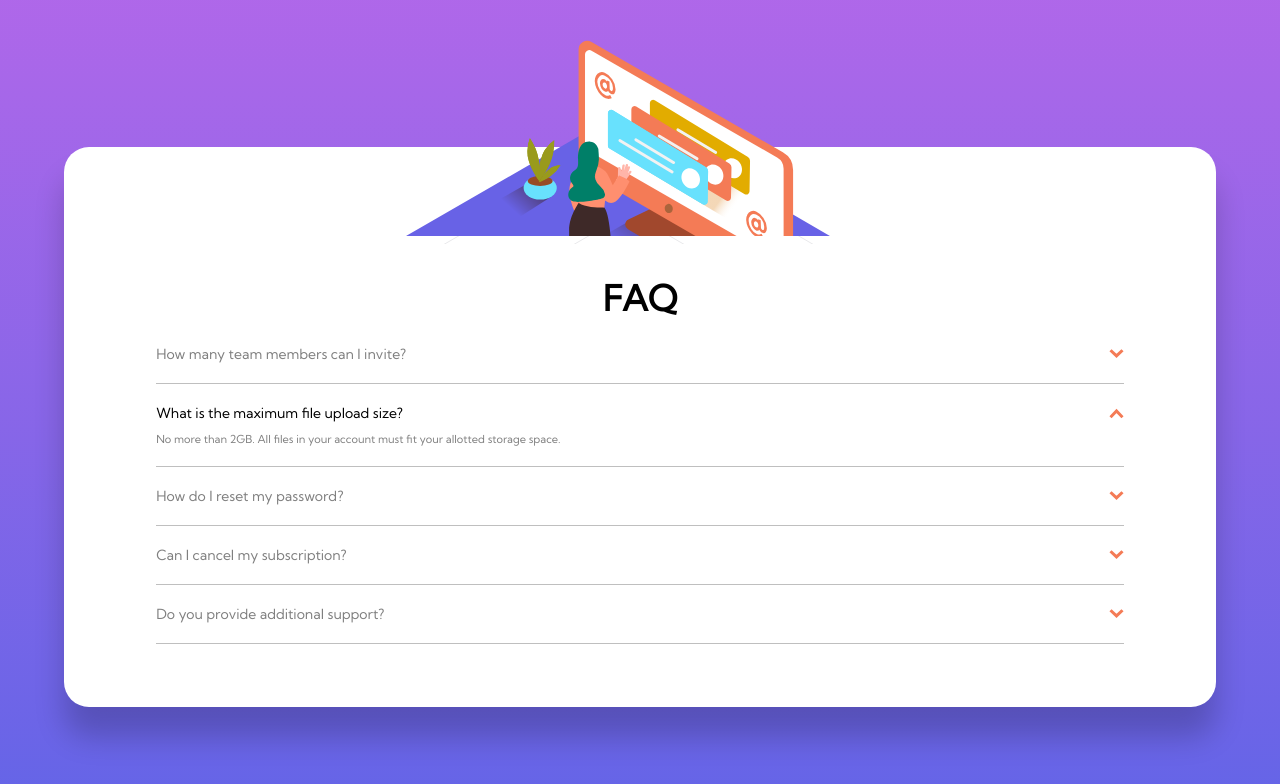
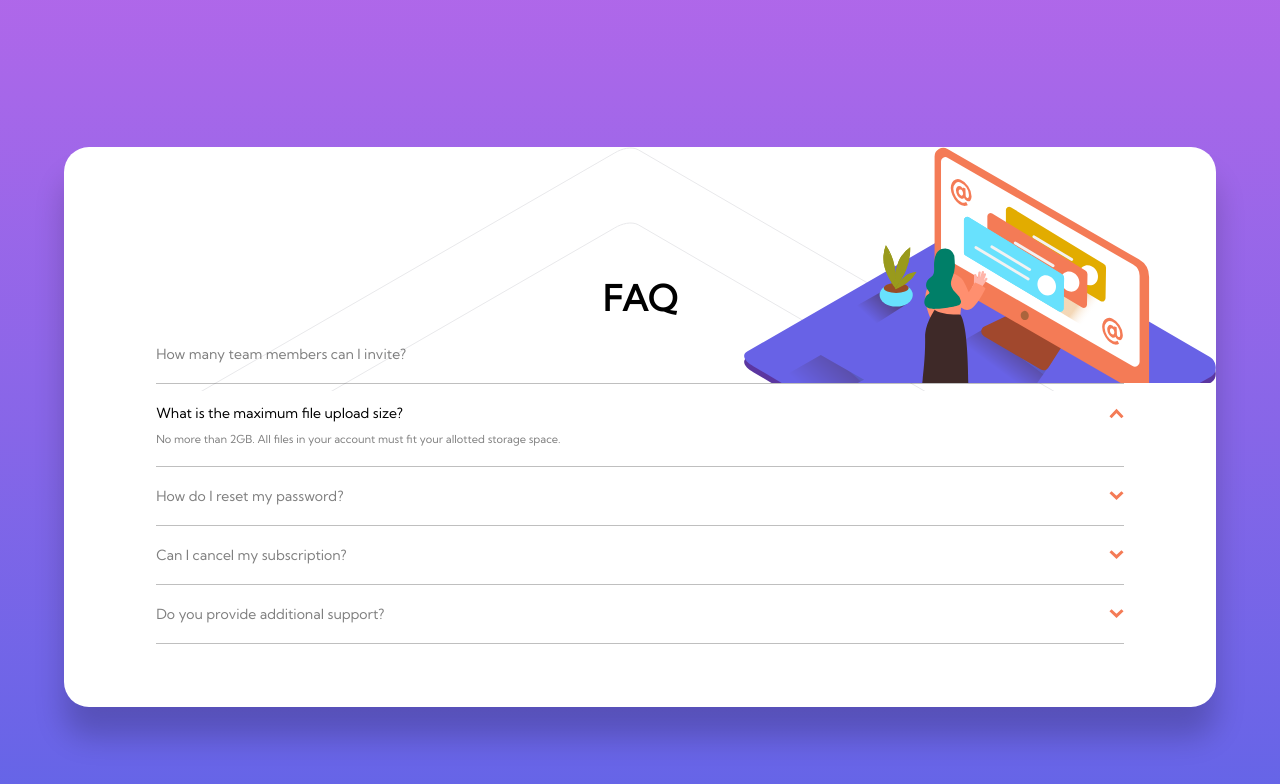
Before and after one commit to dlfigueira-frontendmentor/faq-accordion-card, an Angular app: page / in a window 1280 px wide. Shown: the top 784 px of the page. Built offline with nearby package versions, Linux system fonts and the light colour scheme.

Commit message:
Moved background into the card article

```diff
--- a/src/app/app.component.css
+++ b/src/app/app.component.css
@@ -12,22 +12,25 @@
   height: 100%;
   width: 100%;
   background-image: linear-gradient(hsl(273, 75%, 66%), hsl(240, 73%, 65%));
+  z-index: -1;
 }
 
 .faq-accordion-card__illustration-background {
-  position: absolute;
+  position: fixed;
   height: calc(104px + 5vh + 100px);
   width: 100%;
   top: 0;
+  left: 0;
   background: url("../assets/bg-pattern-mobile.svg") no-repeat top calc(5vh + 100px) center;
   z-index: 1;
 }
 
 .faq-accordion-card__illustration {
-  position: absolute;
+  position: fixed;
   height: calc(196px + 5vh);
   width: 100%;
   top: 0;
+  left: 0;
   background: url("../assets/illustration-woman-online-mobile.svg") no-repeat top 5vh right calc(50% + 16px);
   z-index: 1;
 }
@@ -153,8 +156,8 @@
     position: absolute;
     height: calc(104px + 5vh + 100px);
     width: 100%;
-    top: 0;
-    background: url("../assets/bg-pattern-desktop.svg") no-repeat top calc(5vh + 100px) center;
+    left: 0;
+    background: url("../assets/bg-pattern-desktop.svg") no-repeat top center;
     z-index: 1;
   }
 
@@ -162,9 +165,10 @@
     position: absolute;
     height: calc(196px + 5vh);
     width: 100%;
-    top: 0;
-    background: url("../assets/illustration-woman-online-desktop.svg") no-repeat top 5vh right calc(50% + 16px);
+    left: 0;
+    background: url("../assets/illustration-woman-online-desktop.svg") no-repeat top right;
     z-index: 1;
+    overflow: hidden;
   }
 
   .faq-accordion-card {
@@ -176,6 +180,7 @@
     box-shadow: 0 30px 30px rgba(0, 0, 0, 0.2);
     border-radius: 25px;
     background: white;
+    z-index: 10;
   }
 
   .faq-accordion-card__title {
--- a/src/app/app.component.html
+++ b/src/app/app.component.html
@@ -1,8 +1,8 @@
 <div class="main-view">
   <div class="main-view__background"></div>
-  <div class="faq-accordion-card__illustration-background"></div>
-  <div class="faq-accordion-card__illustration"></div>
   <article class="faq-accordion-card">
+    <div class="faq-accordion-card__illustration-background"></div>
+    <div class="faq-accordion-card__illustration"></div>
     <header>
       <h1 class="faq-accordion-card__title">FAQ</h1>
     </header>
```
